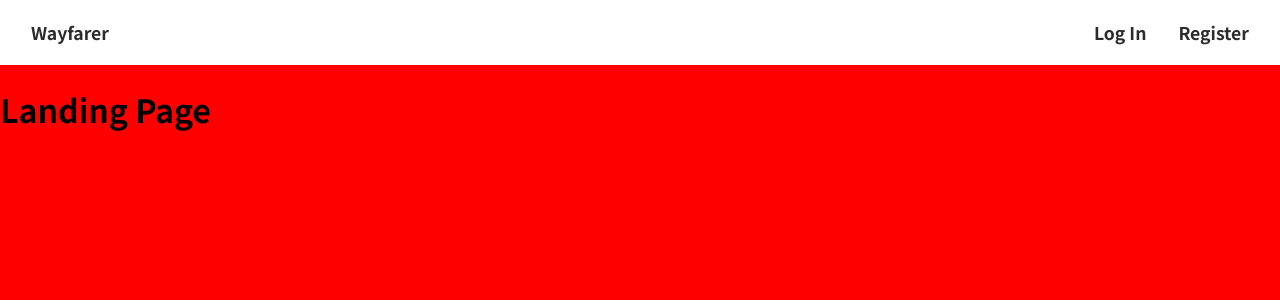
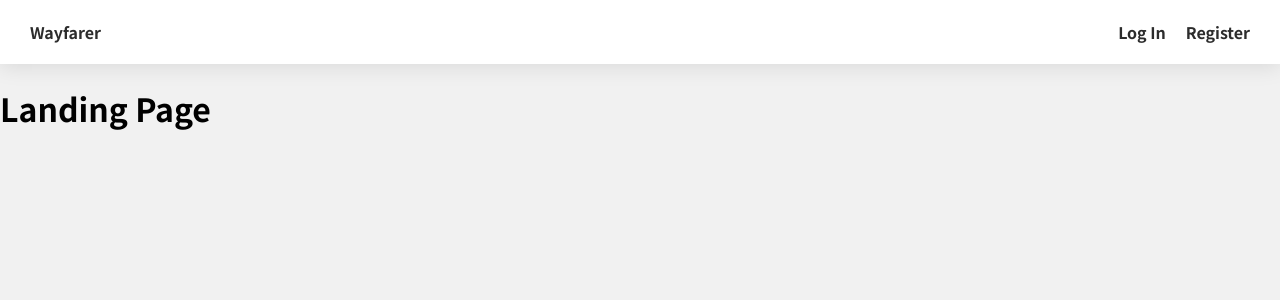
Before and after one commit to isaiahcolson/travel-community, a Django app: page / in a window 1280 px wide. Shown: the top 300 px of the page. Run offline with Django 3.2, Linux system fonts and the light colour scheme.

Commit message:
initial navigation styling

```diff
--- a/main_app/static/css/styles.css
+++ b/main_app/static/css/styles.css
@@ -1,7 +1,9 @@
 :root {
     /* colors */
     --light: #FFFFFF;
+    --light-alt: #F1F1F1;
     --dark: #2C2C2C;
+    --accent: #D92027;
 
     /* fonts */
     --general-font: 'Noto Sans JP', sans-serif;
@@ -12,7 +14,7 @@ body {
     padding: 0;
     box-sizing: border-box;
     font-family: var(--general-font);
-    background-color: red;
+    background-color: var(--light-alt);
 }
 
 
@@ -20,14 +22,15 @@ body {
 
 
 /* SECTION base styling */
-nav {
+header {
     background-color: var(--light);
+    box-shadow: 0 2.5px 20px rgba(0,0,0,0.1);
 }
 
 nav ul {
     list-style-type: none;
     margin: 0;
-    padding: 15px;
+    padding: 15px 20px;
     overflow: hidden;
 }
 
@@ -40,8 +43,17 @@ nav a {
     color: var(--dark);
     text-decoration: none;
     font-family: var(--general-font);
-    font-size: 1.1em;
+    font-size: 1em;
     font-weight: 700;
     text-align: center;
-    padding: 5px 16px;
+    padding: 5px 10px;
+    transition: 0.3s ease;
 }
+
+.floated-nav:hover > li > a {
+    opacity: 0.5;
+}
+
+.floated-nav:hover > li > a:hover {
+    opacity: 1;
+}
--- a/main_app/templates/base.html
+++ b/main_app/templates/base.html
@@ -15,8 +15,10 @@
         <nav>
             <ul>
                 <li style="float:left"><a href="/">Wayfarer</a></li>
-                <li><a href="">Register</a></li>
-                <li><a href="">Log In</a></li>
+                <div class="floated-nav">
+                    <li><a href="">Register</a></li>
+                    <li><a href="">Log In</a></li>
+                </div>
             </ul>
         </nav>
     </header>
```
